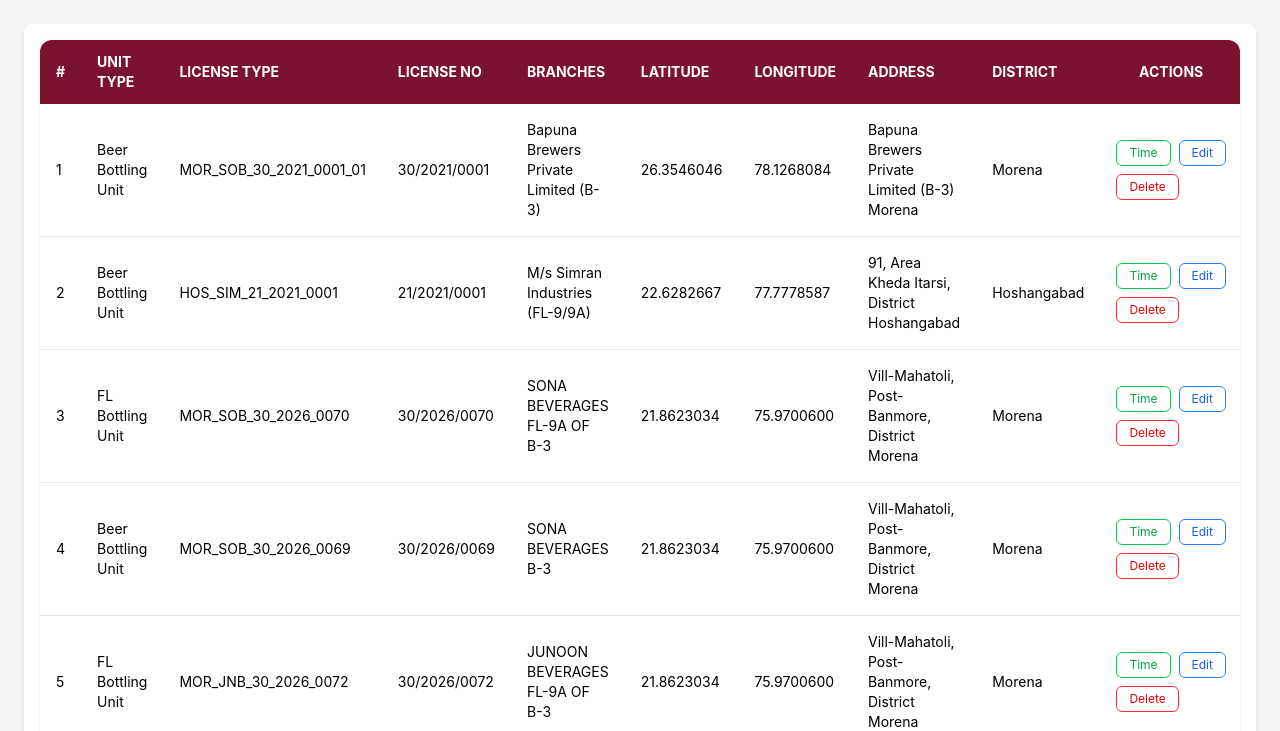
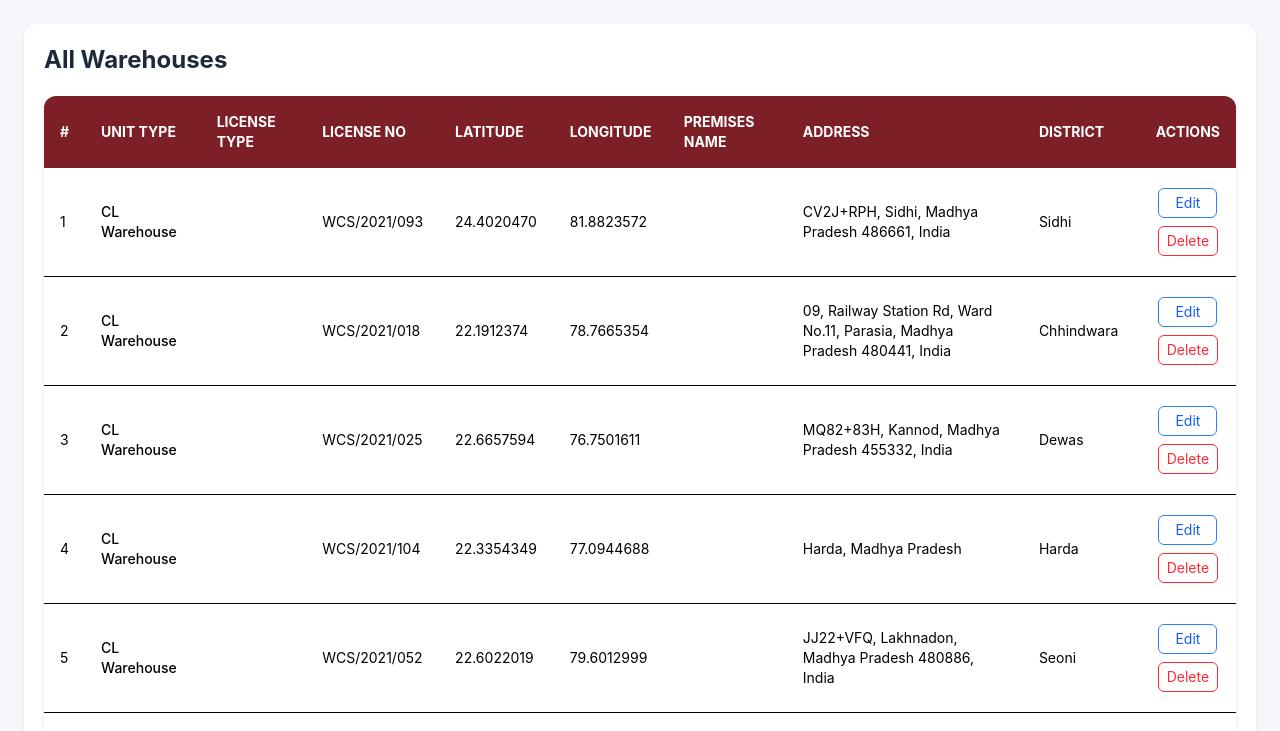
Before and after one commit to coder-Ranjan143/deemo, a React (Vite) app in the folder kirti/: page / in a window 1280 px wide. Shown: the top 731 px of the page. Built offline with nearby package versions, Linux system fonts and the light colour scheme.

Commit message:
added allWarehouses

```diff
--- a/kirti/src/App.jsx
+++ b/kirti/src/App.jsx
@@ -1,12 +1,14 @@
 import Master from "./Master/Master Dashboard/Master";
 import Divisions from "./page/Divisions";
 import DistilleryListing from "./Master/Master Dashboard/allDistilleries/DistilleryListing";
+import AllWarehouses from "./Master/Master Dashboard/allWarehouses/AllWarehouses";
 function App() {
   return (
     <div>
       {/* <Master/> */}
       {/* <Divisions /> */}
-      <DistilleryListing />
+      {/* <DistilleryListing /> */}
+      <AllWarehouses/>
     </div>
   );
 }
--- /dev/null
+++ b/kirti/src/Master/Master Dashboard/allWarehouses/AllWarehouses.jsx
@@ -0,0 +1,20 @@
+// src/Master/MasterDashboard/allWarehouses/AllWarehouses.jsx
+
+import React from "react";
+import WarehouseTable from "./WarehouseTable";
+
+const AllWarehouses = () => {
+  return (
+    <div className="p-6 bg-[#f5f7fb] min-h-screen">
+      <div className="bg-white p-5 rounded-xl shadow-sm">
+        <h2 className="text-2xl font-bold text-gray-800 mb-5">
+          All Warehouses
+        </h2>
+
+        <WarehouseTable />
+      </div>
+    </div>
+  );
+};
+
+export default AllWarehouses;
--- /dev/null
+++ b/kirti/src/Master/Master Dashboard/allWarehouses/WarehouseTable.jsx
@@ -0,0 +1,103 @@
+// src/Master/MasterDashboard/allWarehouses/WarehouseTable.jsx
+
+import React from "react";
+import { warehouseData } from "./warehouseData";
+
+const WarehouseTable = () => {
+  return (
+    <div className="overflow-x-auto bg-white rounded-xl shadow-md">
+      <table className="w-full text-sm">
+        <thead>
+          <tr className="bg-[#7d1f26] text-white uppercase">
+            <th className="px-4 py-4 text-left">#</th>
+            <th className="px-4 py-4 text-left">Unit Type</th>
+            <th className="px-4 py-4 text-left">License Type</th>
+            <th className="px-4 py-4 text-left">License No</th>
+            <th className="px-4 py-4 text-left">Latitude</th>
+            <th className="px-4 py-4 text-left">Longitude</th>
+            <th className="px-4 py-4 text-left">Premises Name</th>
+            <th className="px-4 py-4 text-left">Address</th>
+            <th className="px-4 py-4 text-left">District</th>
+            <th className="px-4 py-4 text-center">Actions</th>
+          </tr>
+        </thead>
+
+        <tbody>
+          {warehouseData.map((item) => (
+            <tr
+              key={item.id}
+              className="border-b hover:bg-gray-50 transition"
+            >
+              <td className="px-4 py-5">{item.id}</td>
+
+              <td className="px-4 py-5 font-medium">
+                {item.unitType}
+              </td>
+
+              <td className="px-4 py-5">{""}</td>
+
+              <td className="px-4 py-5">
+                {item.licenseNo}
+              </td>
+
+              <td className="px-4 py-5">
+                {item.latitude}
+              </td>
+
+              <td className="px-4 py-5">
+                {item.longitude}
+              </td>
+
+              <td className="px-4 py-5">
+                {item.premisesName || ""}
+              </td>
+
+              <td className="px-4 py-5 max-w-[450px]">
+                {item.address}
+              </td>
+
+              <td className="px-4 py-5">
+                {item.district}
+              </td>
+
+              <td className="px-4 py-5">
+                <div className="flex flex-col gap-2 items-center">
+                  <button
+                    className="
+                    border
+                    border-blue-500
+                    text-blue-600
+                    px-4
+                    py-1
+                    rounded-md
+                    hover:bg-blue-50
+                    "
+                  >
+                    Edit
+                  </button>
+
+                  <button
+                    className="
+                    border
+                    border-red-500
+                    text-red-500
+                    px-2
+                    py-1
+                    rounded-md
+                    hover:bg-red-50
+                    "
+
+                  >
+                    Delete
+                  </button>
+                </div>
+              </td>
+            </tr>
+          ))}
+        </tbody>
+      </table>
+    </div>
+  );
+};
+
+export default WarehouseTable;
--- /dev/null
+++ b/kirti/src/Master/Master Dashboard/allWarehouses/warehouseData.js
@@ -0,0 +1,84 @@
+export const warehouseData = [
+  {
+    id: 1,
+    unitType: "CL Warehouse",
+    licenseNo: "WCS/2021/093",
+    latitude: "24.4020470",
+    longitude: "81.8823572",
+    premisesName: "",
+    address: "CV2J+RPH, Sidhi, Madhya Pradesh 486661, India",
+    district: "Sidhi",
+  },
+  {
+    id: 2,
+    unitType: "CL Warehouse",
+    licenseNo: "WCS/2021/018",
+    latitude: "22.1912374",
+    longitude: "78.7665354",
+    premisesName: "",
+    address:
+      "09, Railway Station Rd, Ward No.11, Parasia, Madhya Pradesh 480441, India",
+    district: "Chhindwara",
+  },
+  {
+    id: 3,
+    unitType: "CL Warehouse",
+    licenseNo: "WCS/2021/025",
+    latitude: "22.6657594",
+    longitude: "76.7501611",
+    premisesName: "",
+    address: "MQ82+83H, Kannod, Madhya Pradesh 455332, India",
+    district: "Dewas",
+  },
+  {
+    id: 4,
+    unitType: "CL Warehouse",
+    licenseNo: "WCS/2021/104",
+    latitude: "22.3354349",
+    longitude: "77.0944688",
+    premisesName: "",
+    address: "Harda, Madhya Pradesh",
+    district: "Harda",
+  },
+  {
+    id: 5,
+    unitType: "CL Warehouse",
+    licenseNo: "WCS/2021/052",
+    latitude: "22.6022019",
+    longitude: "79.6012999",
+    premisesName: "",
+    address: "JJ22+VFQ, Lakhnadon, Madhya Pradesh 480886, India",
+    district: "Seoni",
+  },
+  {
+    id: 6,
+    unitType: "CL Warehouse",
+    licenseNo: "WCS/2021/069",
+    latitude: "22.9529583",
+    longitude: "79.1850033",
+    premisesName: "",
+    address: "X53M+2RW, Dhedwara, Narsinghpur, Madhya Pradesh 487001, India",
+    district: "Narsimhapur",
+  },
+  {
+    id: 7,
+    unitType: "CL Warehouse",
+    licenseNo: "WCS/2021/098",
+    latitude: "23.0040406",
+    longitude: "74.7956938",
+    premisesName: "",
+    address:
+      "2Q3W+V44, Petlawad Rd, Barbeta Colony, Petlawad, Madhya Pradesh 457773, India",
+    district: "Jhabua",
+  },
+  {
+    id: 8,
+    unitType: "CL Warehouse",
+    licenseNo: "WCS/2021/073",
+    latitude: "24.4255339",
+    longitude: "80.0339834",
+    premisesName: "",
+    address: "C2GM+3JX, Amanganj, Madhya Pradesh 488441, India",
+    district: "Panna",
+  },
+];
```
